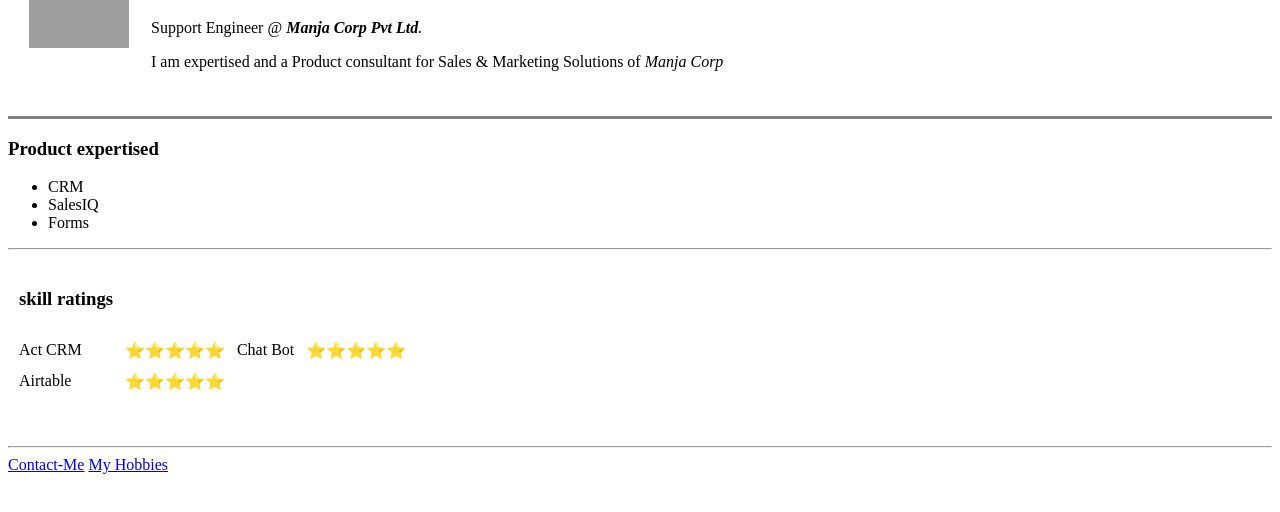
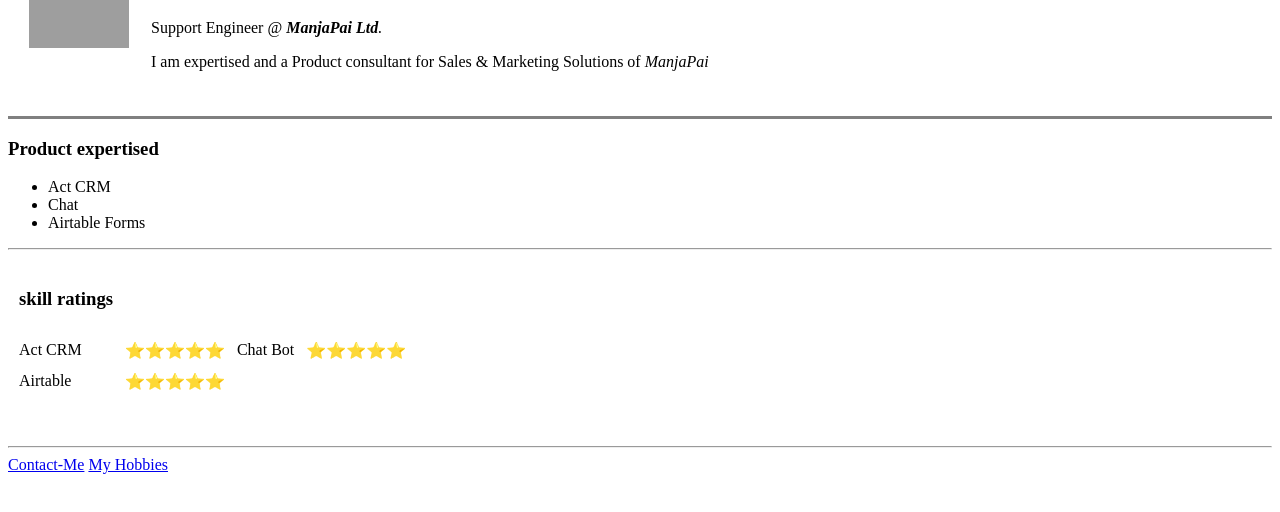
Before and after one commit to srini-vasan-m/1t, a plain HTML site: page index.html in a window 1280 px wide. Shown: the part 90-602 px from the top of the page. Drawn offline with Linux system fonts and the light colour scheme; grey boxes are pictures that could not be loaded.

Commit message:
Update index.html

```diff
--- a/index.html
+++ b/index.html
@@ -12,17 +12,17 @@
       <td><img src="https://images.pexels.com/photos/41315/africa-african-animal-cat-41315.jpeg?auto=compress&cs=tinysrgb&dpr=1&w=500" alt="Lion Face profile pic" style="max-height: 500px; max-width: 100px;"></td>
       <td>
         <h1>VASAN</h1>
-        <p>Support Engineer @ <em><strong>Manja Corp Pvt Ltd</strong>.</em></p>
-        <p>I am expertised and a Product consultant for Sales & Marketing Solutions of <em>Manja Corp</em></p>
+        <p>Support Engineer @ <em><strong>ManjaPai  Ltd</strong>.</em></p>
+        <p>I am expertised and a Product consultant for Sales & Marketing Solutions of <em>ManjaPai</em></p>
       </td>
     </tr>
   </table>
   <hr size="3" noshade>
   <h3>Product expertised</h3>
   <ul>
-    <li>CRM</li>
-    <li>SalesIQ</li>
-    <li>Forms</li>
+    <li>Act CRM</li>
+    <li>Chat</li>
+    <li>Airtable Forms</li>
   </ul>
 <hr>
   <table cellspacing="10">
```
